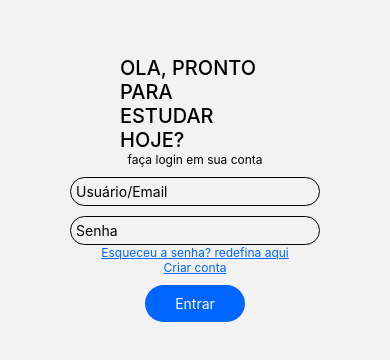
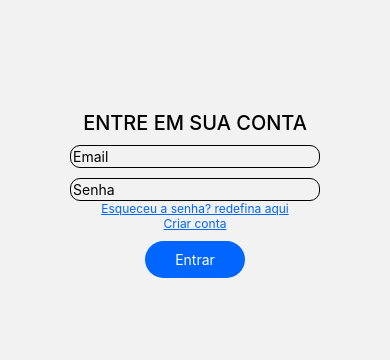
Before and after one commit to LuisGuilh3rme/school-learn-plataform, a React Native app: screen /Authentication in a window 390 px wide. Shown: the part 228-588 px from the top of the page. Built offline with nearby package versions, Linux system fonts and the light colour scheme.

Commit message:
feat: implements signIn in Authentication screen

```diff
--- a/App.tsx
+++ b/App.tsx
@@ -2,7 +2,7 @@ import { NavigationContainer } from "@react-navigation/native";
 import { createNativeStackNavigator } from "@react-navigation/native-stack";
 import React from "react";
 
-import AuthenticationScreen from "./src/screens/authentication/AuthenticationScreen";
+import AuthenticationScreen from "./src/screens/authentication/Authentication.screen";
 
 const Stack = createNativeStackNavigator();
 
--- /dev/null
+++ b/src/screens/authentication/Authentication.screen.tsx
@@ -0,0 +1,188 @@
+import { FirebaseError } from "firebase/app";
+import { useState } from "react";
+import { Controller, useForm } from "react-hook-form";
+import { View, Text, StyleSheet, Pressable } from "react-native";
+import { ZodError } from "zod";
+
+import { signInAsync } from "../../services/authentication/Authentication.service";
+import ErrorModal from "../../shared/errorModal/ErrorModal";
+import Input from "../../shared/input/Input";
+import { LoginProps } from "../../types/Authentication.types";
+
+const EMAIL_PATTERN =
+  /^(([^<>()\[\]\\.,;:\s@"]+(\.[^<>()\[\]\\.,;:\s@"]+)*)|(".+"))@((\[[0-9]{1,3}\.[0-9]{1,3}\.[0-9]{1,3}\.[0-9]{1,3}\])|(([a-zA-Z\-0-9]+\.)+[a-zA-Z]{2,}))$/;
+
+export default function AuthenticationScreen() {
+  const {
+    control,
+    handleSubmit,
+    formState: { errors },
+  } = useForm({
+    defaultValues: {
+      email: "",
+      password: "",
+    },
+  });
+  const [modalError, setModalError] = useState("");
+  const [modalOpen, setModalOpen] = useState(false);
+
+  const userLoginAsync = async (data: LoginProps) => {
+    try {
+      const username = await signInAsync(data);
+
+      if (username) {
+        // redirecionar para proxima pagina
+      }
+    } catch (error) {
+      if (error instanceof ZodError) {
+        setModalError("Informações para login inválidas");
+      }
+      if (error instanceof FirebaseError) {
+        if (error.code.includes("auth/invalid-credential")) {
+          setModalError("Credenciais inválidas");
+        }
+        if (error.code.includes("auth/too-many-requests")) {
+          setModalError(
+            "Limite de tentativas excedido, tente novamente mais tarde",
+          );
+        } else {
+          setModalError("Não foi possível se autenticar");
+        }
+      } else {
+        setModalError(
+          "Não foi possível conectar com o serviço de autenticação",
+        );
+      }
+      setModalOpen(true);
+    }
+  };
+
+  return (
+    <View style={[styles.center, { flex: 1 }]}>
+      <ErrorModal
+        modalOpen={modalOpen}
+        modalError={modalError}
+        setModalOpen={setModalOpen}
+        setModalError={setModalError}
+      />
+      <View
+        style={[
+          styles.center,
+          {
+            marginBottom: 10,
+          },
+        ]}
+      >
+        <Text
+          style={{
+            fontSize: 20,
+            fontWeight: "500",
+          }}
+        >
+          ENTRE EM SUA CONTA
+        </Text>
+      </View>
+      <View
+        style={{
+          width: 250,
+          gap: 10,
+        }}
+      >
+        <Controller
+          control={control}
+          rules={{
+            required: {
+              value: true,
+              message: "Por favor, insira seu email",
+            },
+            maxLength: {
+              value: 254,
+              message: "Email não pode ultrapassar 254 digitos",
+            },
+            pattern: {
+              value: EMAIL_PATTERN,
+              message: "Email inválido",
+            },
+          }}
+          render={({ field: { onChange, value } }) => (
+            <Input
+              placeholder="Email"
+              onChangeText={onChange}
+              value={value}
+              error={errors.email}
+              errorText={errors.email?.message}
+            />
+          )}
+          name="email"
+        />
+        <Controller
+          control={control}
+          rules={{
+            required: { value: true, message: "Por favor, insira sua senha" },
+            minLength: {
+              value: 6,
+              message: "A senha não pode ter menos que 6 digitos",
+            },
+            maxLength: {
+              value: 20,
+              message: "A senha não pode ultrapassar 20 digitos",
+            },
+          }}
+          render={({ field: { onChange, value } }) => (
+            <Input
+              placeholder="Senha"
+              onChangeText={onChange}
+              value={value}
+              maxLength={20}
+              secureTextEntry
+              error={errors.password}
+              errorText={errors.password?.message}
+            />
+          )}
+          name="password"
+        />
+      </View>
+      <View style={styles.center}>
+        <Text style={styles.link}>Esqueceu a senha? redefina aqui</Text>
+        <Text style={styles.link}>Criar conta</Text>
+      </View>
+      <Pressable
+        style={({ pressed }) => [
+          styles.border,
+          styles.button,
+          {
+            backgroundColor: pressed ? "#428EFF" : "#0066FF",
+            marginTop: 10,
+          },
+        ]}
+        onPress={handleSubmit(userLoginAsync)}
+      >
+        <Text style={{ color: "white" }}>Entrar</Text>
+      </Pressable>
+    </View>
+  );
+}
+
+const styles = StyleSheet.create({
+  center: {
+    alignItems: "center",
+    justifyContent: "center",
+  },
+  border: {
+    borderWidth: 1,
+    borderColor: "black",
+    borderRadius: 20,
+    padding: 5,
+  },
+  button: {
+    width: 100,
+    padding: 10,
+    alignItems: "center",
+    borderWidth: 0,
+  },
+  link: {
+    color: "#0066FF",
+    textDecorationLine: "underline",
+    fontSize: 12,
+  },
+});
--- a/src/screens/authentication/AuthenticationScreen.tsx
+++ /dev/null
@@ -1,83 +0,0 @@
-import { View, Text, TextInput, StyleSheet, Pressable } from "react-native";
-
-export default function AuthenticationScreen() {
-  return (
-    <View style={[styles.center, { flex: 1 }]}>
-      <View
-        style={[
-          styles.center,
-          {
-            marginBottom: 10,
-          },
-        ]}
-      >
-        <Text
-          style={{
-            fontSize: 20,
-            width: 150,
-            fontWeight: "500",
-          }}
-        >
-          OLA, PRONTO PARA ESTUDAR HOJE?
-        </Text>
-        <Text
-          style={{
-            fontSize: 12,
-          }}
-        >
-          faça login em sua conta
-        </Text>
-      </View>
-      <View
-        style={{
-          width: 250,
-          gap: 10,
-        }}
-      >
-        <View style={styles.border}>
-          <TextInput placeholder="Usuário/Email" />
-        </View>
-        <View style={styles.border}>
-          <TextInput placeholder="Senha" />
-        </View>
-      </View>
-      <View style={styles.center}>
-        <Text style={styles.link}>Esqueceu a senha? redefina aqui</Text>
-        <Text style={styles.link}>Criar conta</Text>
-      </View>
-      <Pressable
-        style={({ pressed }) => [
-          styles.border,
-          {
-            width: 100,
-            padding: 10,
-            alignItems: "center",
-            backgroundColor: pressed ? "#428EFF" : "#0066FF",
-            borderWidth: 0,
-            margin: 10,
-          },
-        ]}
-      >
-        <Text style={{ color: "white" }}>Entrar</Text>
-      </Pressable>
-    </View>
-  );
-}
-
-const styles = StyleSheet.create({
-  center: {
-    alignItems: "center",
-    justifyContent: "center",
-  },
-  border: {
-    borderWidth: 1,
-    borderColor: "black",
-    borderRadius: 20,
-    padding: 5,
-  },
-  link: {
-    color: "#0066FF",
-    textDecorationLine: "underline",
-    fontSize: 12,
-  },
-});
```
